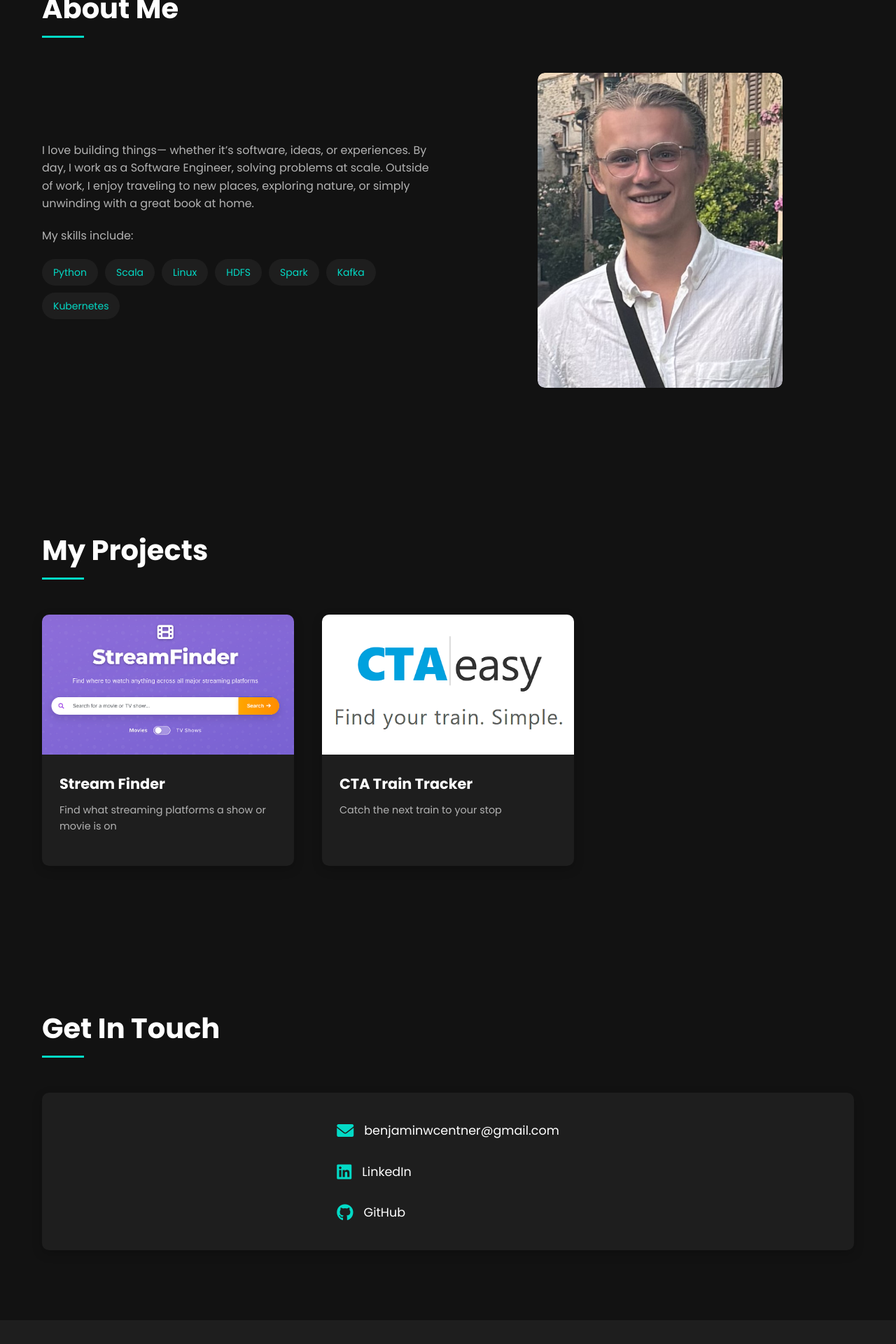
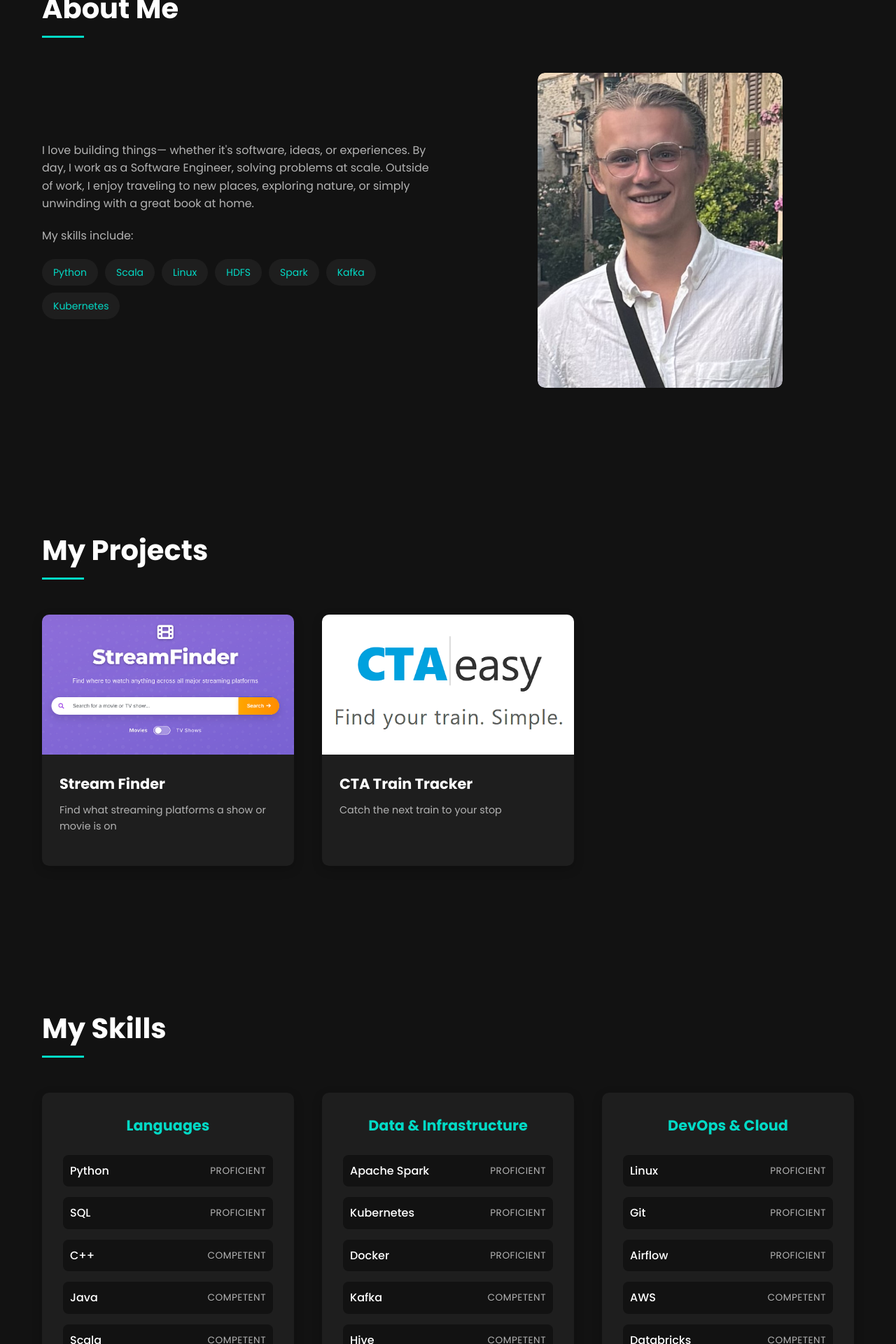
Before and after one commit to bcentner/portfolio, a Flask app: page / in a window 1280 px wide. Shown: the part 920-2840 px from the top of the page at 70% size. Run offline with Flask 3, Linux system fonts and the light colour scheme.

Commit message:
Add skills

```diff
--- a/static/styles.css
+++ b/static/styles.css
@@ -331,6 +331,66 @@ section {
     transform: scale(1.05);
 }
 
+/* Skills Section */
+.skills-section {
+    background-color: var(--bg-color);
+}
+
+.skills-grid {
+    display: grid;
+    grid-template-columns: repeat(auto-fit, minmax(350px, 1fr));
+    gap: 40px;
+}
+
+.skills-category {
+    background-color: var(--bg-light);
+    padding: 30px;
+    border-radius: 10px;
+    box-shadow: 0 5px 15px rgba(0, 0, 0, 0.2);
+    transition: var(--transition);
+}
+
+.skills-category:hover {
+    transform: translateY(-5px);
+    box-shadow: 0 10px 25px rgba(0, 0, 0, 0.3);
+}
+
+.skills-category h3 {
+    color: var(--secondary-color);
+    margin-bottom: 25px;
+    font-size: 1.3rem;
+    text-align: center;
+}
+
+.skill-item {
+    display: flex;
+    justify-content: space-between;
+    align-items: center;
+    margin-bottom: 15px;
+    padding: 10px;
+    border-radius: 8px;
+    background-color: var(--bg-color);
+    transition: var(--transition);
+}
+
+.skill-item:hover {
+    transform: translateX(5px);
+    background-color: rgba(94, 53, 177, 0.1);
+}
+
+.skill-name {
+    font-weight: 500;
+    color: var(--text-color);
+}
+
+.skill-level {
+    font-size: 0.85rem;
+    font-weight: 400;
+    color: var(--text-secondary);
+    letter-spacing: 0.5px;
+    text-transform: uppercase;
+}
+
 /* Projects Section */
 .project-grid {
     display: grid;
@@ -484,4 +544,8 @@ footer {
         width: 280px;
         height: 350px;
     }
+
+    .skills-grid {
+        grid-template-columns: 1fr;
+    }
 }
--- a/templates/index.html
+++ b/templates/index.html
@@ -15,6 +15,7 @@
             <ul class="nav-links">
                 <li><a href="#home" class="nav-item active">Home</a></li>
                 <li><a href="#about" class="nav-item">About</a></li>
+                <li><a href="#skills" class="nav-item">Skills</a></li>
                 <li><a href="#projects" class="nav-item">Projects</a></li>
                 <li><a href="#contact" class="nav-item">Contact</a></li>
             </ul>
@@ -44,7 +45,7 @@
                 <h2 class="section-title">About Me</h2>
                 <div class="about-content">
                     <div class="about-text">
-                        <p>I love building things— whether it’s software, ideas, or experiences.
+                        <p>I love building things— whether it's software, ideas, or experiences.
                             By day, I work as a Software Engineer, solving problems at scale. Outside of work,
                             I enjoy traveling to new places, exploring nature, or simply unwinding with a great book at home.</p>
                         <p>My skills include:</p>
@@ -60,7 +61,6 @@
                     </div>
                     <div class="about-image">
                         <div class="image-frame">
-                            <!-- Replace with your actual image -->
                             <img src="/static/images/profile_picture.jpg" alt="Profile Picture">
                         </div>
                     </div>
@@ -99,6 +99,97 @@
             </div>
         </section>
 
+        <section id="skills" class="skills-section">
+            <div class="container">
+                <h2 class="section-title">My Skills</h2>
+                <div class="skills-grid">
+                    <div class="skills-category">
+                        <h3>Languages</h3>
+                        <div class="skill-item">
+                            <span class="skill-name">Python</span>
+                            <div class="skill-level">Proficient</div>
+                        </div>
+                        <div class="skill-item">
+                            <span class="skill-name">SQL</span>
+                            <div class="skill-level">Proficient</div>
+                        </div>
+                        <div class="skill-item">
+                            <span class="skill-name">C++</span>
+                            <div class="skill-level">Competent</div>
+                        </div>
+                        <div class="skill-item">
+                            <span class="skill-name">Java</span>
+                            <div class="skill-level">Competent</div>
+                        </div>
+                        <div class="skill-item">
+                            <span class="skill-name">Scala</span>
+                            <div class="skill-level">Competent</div>
+                        </div>
+                        <div class="skill-item">
+                            <span class="skill-name">Go</span>
+                            <div class="skill-level">Beginner</div>
+                        </div>
+                    </div>
+
+                    <div class="skills-category">
+                        <h3>Data & Infrastructure</h3>
+                        <div class="skill-item">
+                            <span class="skill-name">Apache Spark</span>
+                            <div class="skill-level">Proficient</div>
+                        </div>
+                        <div class="skill-item">
+                            <span class="skill-name">Kubernetes</span>
+                            <div class="skill-level">Proficient</div>
+                        </div>
+                        <div class="skill-item">
+                            <span class="skill-name">Docker</span>
+                            <div class="skill-level">Proficient</div>
+                        </div>
+                        <div class="skill-item">
+                            <span class="skill-name">Kafka</span>
+                            <div class="skill-level">Competent</div>
+                        </div>
+                        <div class="skill-item">
+                            <span class="skill-name">Hive</span>
+                            <div class="skill-level">Competent</div>
+                        </div>
+                        <div class="skill-item">
+                            <span class="skill-name">Pandas</span>
+                            <div class="skill-level">Beginner</div>
+                        </div>
+                    </div>
+
+                    <div class="skills-category">
+                        <h3>DevOps & Cloud</h3>
+                        <div class="skill-item">
+                            <span class="skill-name">Linux</span>
+                            <div class="skill-level">Proficient</div>
+                        </div>
+                        <div class="skill-item">
+                            <span class="skill-name">Git</span>
+                            <div class="skill-level">Proficient</div>
+                        </div>
+                        <div class="skill-item">
+                            <span class="skill-name">Airflow</span>
+                            <div class="skill-level">Proficient</div>
+                        </div>
+                        <div class="skill-item">
+                            <span class="skill-name">AWS</span>
+                            <div class="skill-level">Competent</div>
+                        </div>
+                        <div class="skill-item">
+                            <span class="skill-name">Databricks</span>
+                            <div class="skill-level">Competent</div>
+                        </div>
+                        <div class="skill-item">
+                            <span class="skill-name">Bamboo</span>
+                            <div class="skill-level">Competent</div>
+                        </div>
+                    </div>
+                </div>
+            </div>
+        </section>
+
         <section id="contact" class="contact">
             <div class="container">
                 <h2 class="section-title">Get In Touch</h2>
```
